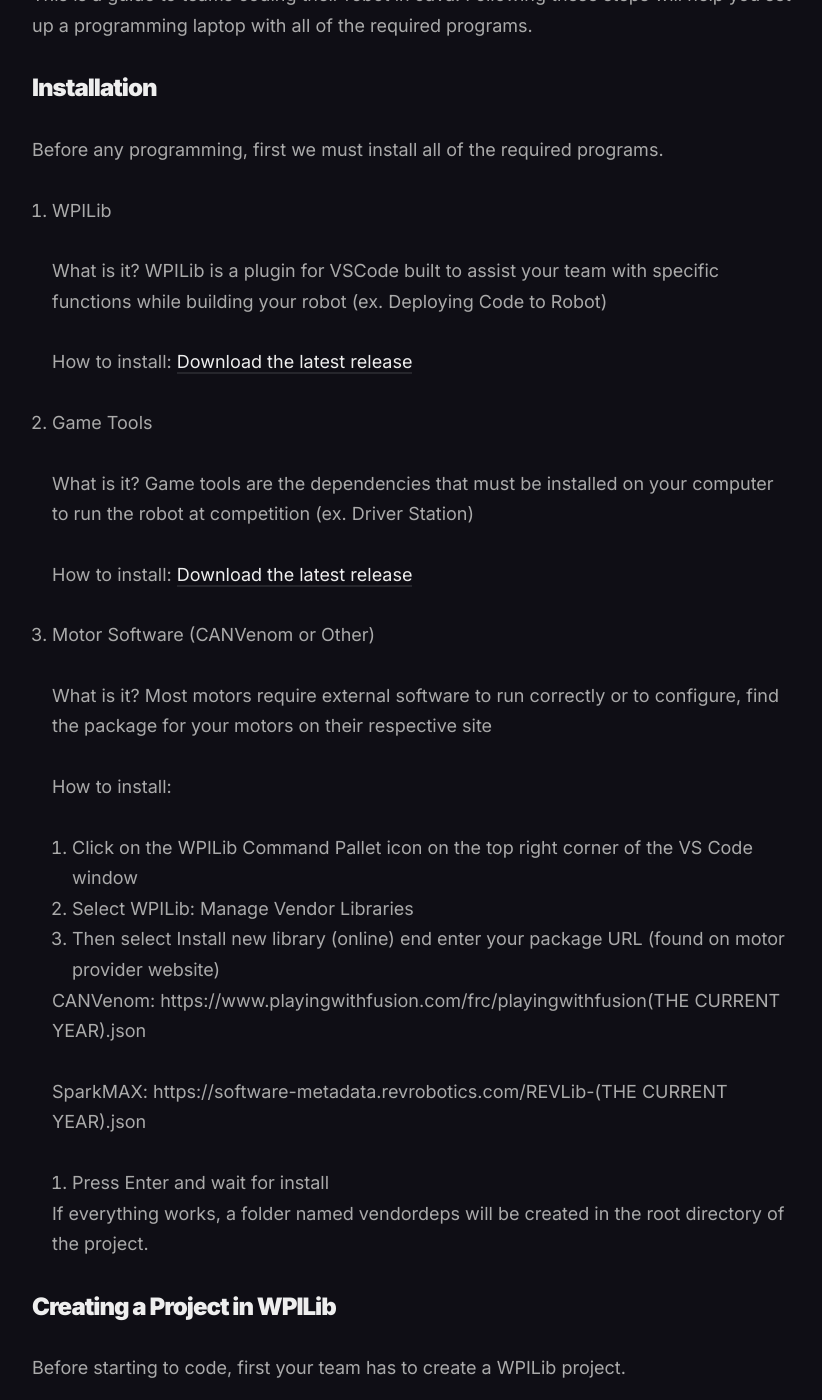
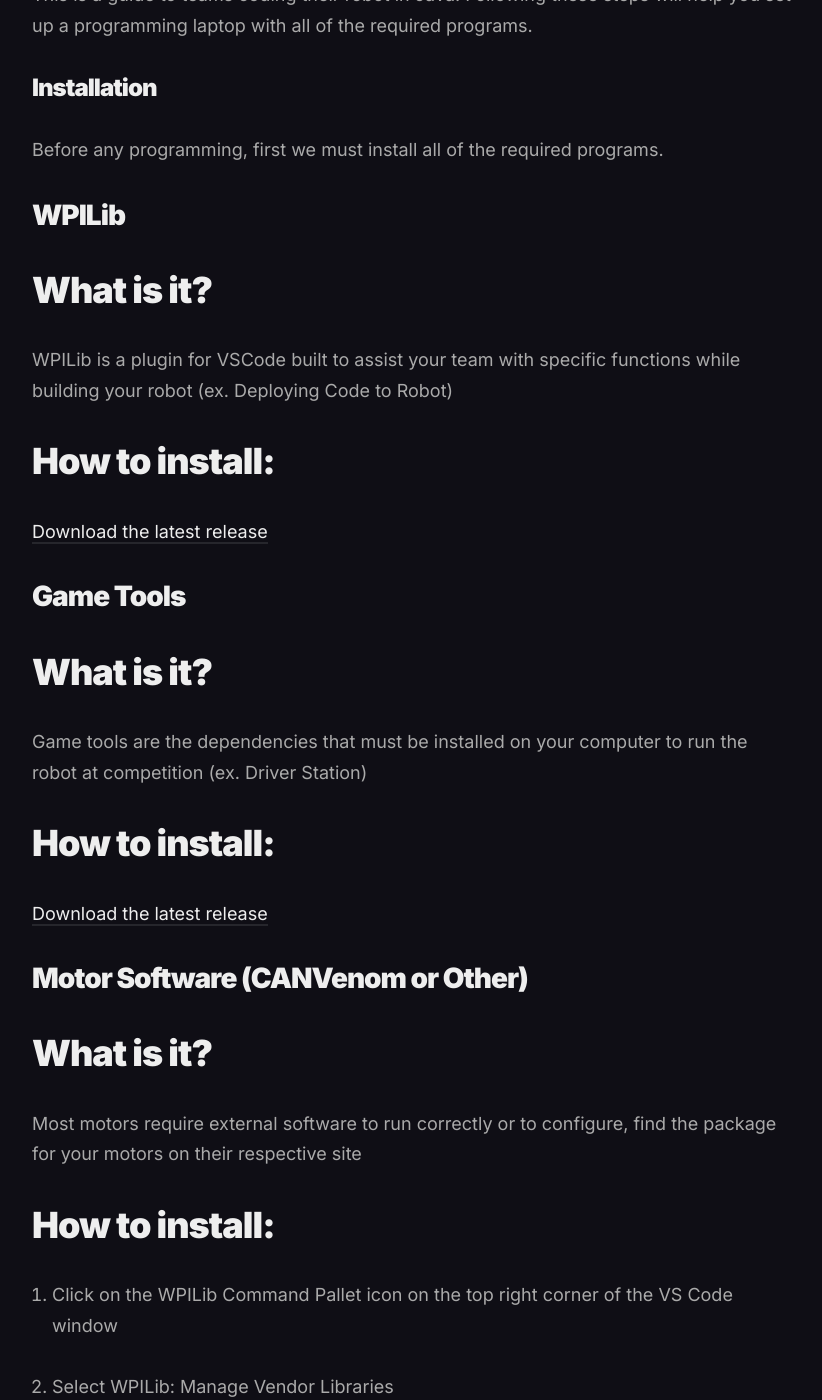
Before and after one commit to connorsabine/connorsabine.github.io, a Jekyll site: the page built from _posts/24-02-26-frc-robotics.markdown, in a window 1280 px wide and 1400 px high, scrolled down 994 px. Shown: the whole window, without its empty margins (228-1050 px from the left). Built offline with Jekyll 4.4.1, drawn with Linux system fonts in a browser that asks for light colours; nearby versions of some CDN libraries; some of the changed lines change nothing that is shown; some of the changed text lies outside the part shown.

Commit message:
[UPDATE] changed formatting

```diff
--- a/_posts/24-02-26-frc-robotics.markdown
+++ b/_posts/24-02-26-frc-robotics.markdown
@@ -15,52 +15,64 @@
 This is a guide to teams coding their robot in Java. Following these steps will help you set up a programming laptop with all of the required programs.
 
 
+
 ### Installation
 
 Before any programming, first we must install all of the required programs.
 
-1. WPILib
+## WPILib
 
-    What is it?
-    WPILib is a plugin for VSCode built to assist your team with specific functions while building your robot (ex. Deploying Code to Robot)
+# What is it?
+
+WPILib is a plugin for VSCode built to assist your team with specific functions while building your robot (ex. Deploying Code to Robot)
 
 
-    How to install:
-    [Download the latest release](https://github.com/wpilibsuite/allwpilib/releases)
+# How to install:
+
+[Download the latest release](https://github.com/wpilibsuite/allwpilib/releases)
 
 
-2. Game Tools
+## Game Tools
 
-    What is it?
-    Game tools are the dependencies that must be installed on your computer to run the robot at competition (ex. Driver Station)
+# What is it?
+
+Game tools are the dependencies that must be installed on your computer to run the robot at competition (ex. Driver Station)
 
 
-    How to install:
-    [Download the latest release](https://www.ni.com/en/support/downloads/drivers/download.frc-game-tools.html#500107)
+# How to install:
+
+[Download the latest release](https://www.ni.com/en/support/downloads/drivers/download.frc-game-tools.html#500107)
 
 
-3. Motor Software (CANVenom or Other)
+## Motor Software (CANVenom or Other)
 
-    What is it?
-    Most motors require external software to run correctly or to configure, find the package for your motors on their respective site
+# What is it?
+Most motors require external software to run correctly or to configure, find the package for your motors on their respective site
 
 
-    How to install:
-    1. Click on the WPILib Command Pallet icon on the top right corner of the VS Code window
-    2. Select WPILib: Manage Vendor Libraries
-    3. Then select Install new library (online) end enter your package URL (found on motor provider website)
+# How to install:
 
-    CANVenom:
-    https://www.playingwithfusion.com/frc/playingwithfusion(THE CURRENT YEAR).json
+1. Click on the WPILib Command Pallet icon on the top right corner of the VS Code window
+
+2. Select WPILib: Manage Vendor Libraries
+
+3. Then select Install new library (online) end enter your package URL (found on motor provider website)
 
 
-    SparkMAX:
-    https://software-metadata.revrobotics.com/REVLib-(THE CURRENT YEAR).json
+CANVenom:
 
-    4. Press Enter and wait for install
+https://www.playingwithfusion.com/frc/playingwithfusion(THE CURRENT YEAR).json
 
 
-    If everything works, a folder named vendordeps will be created in the root directory of the project.
+SparkMAX:
+
+https://software-metadata.revrobotics.com/REVLib-(THE CURRENT YEAR).json
+
+4. Press Enter and wait for install
+
+
+If everything works, a folder named vendordeps will be created in the root directory of the project.
+
 
 
 ### Creating a Project in WPILib
@@ -88,11 +100,13 @@
 10. Generate project
 
 
+
 ### Pushing Project to GIT
 
 To keep track of and protect your code, it is best to upload it to GitHub. It will keep track of all previous versions and ensure that no hardware failure can end your season.
 
 For a simple tutorial on how to upload to git, see my this post:
+
 
 
 ### CANVenom Setup
```
